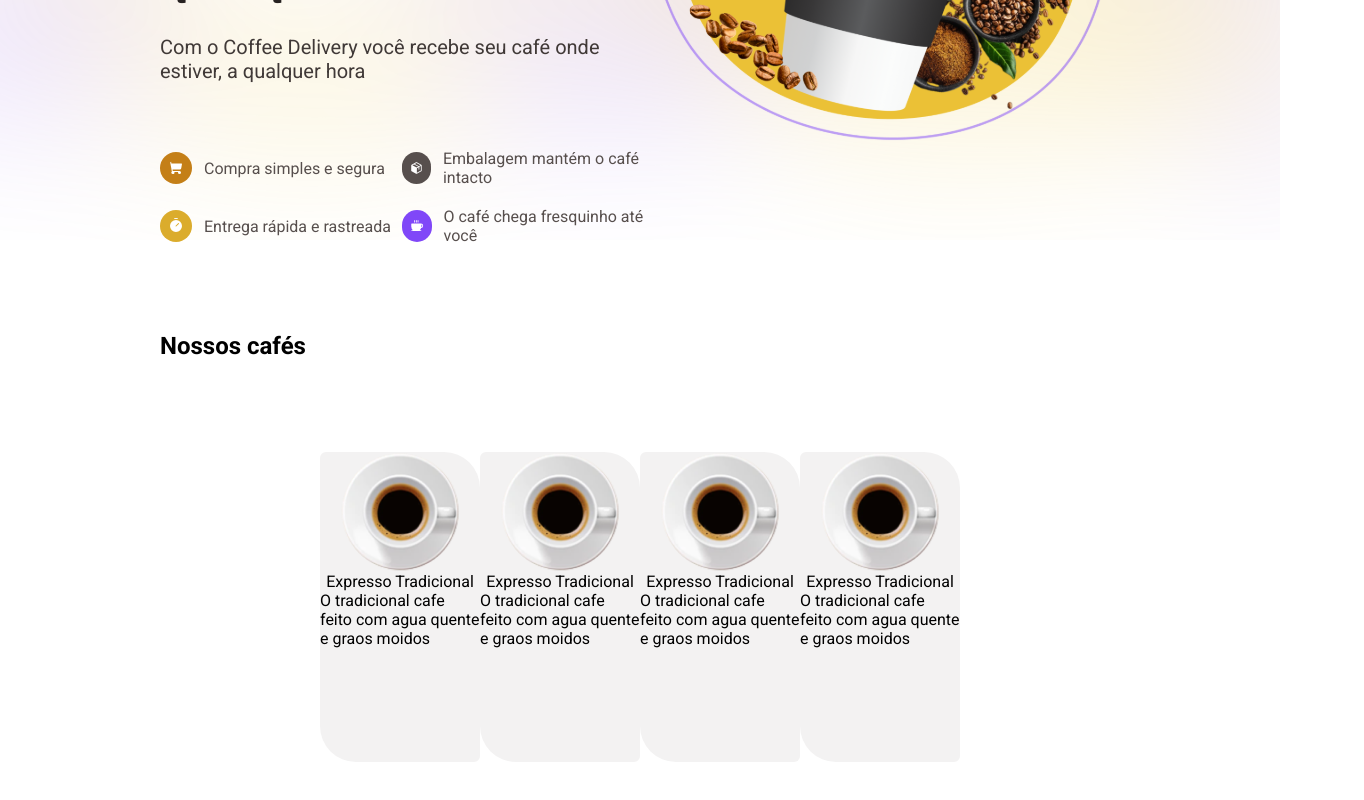
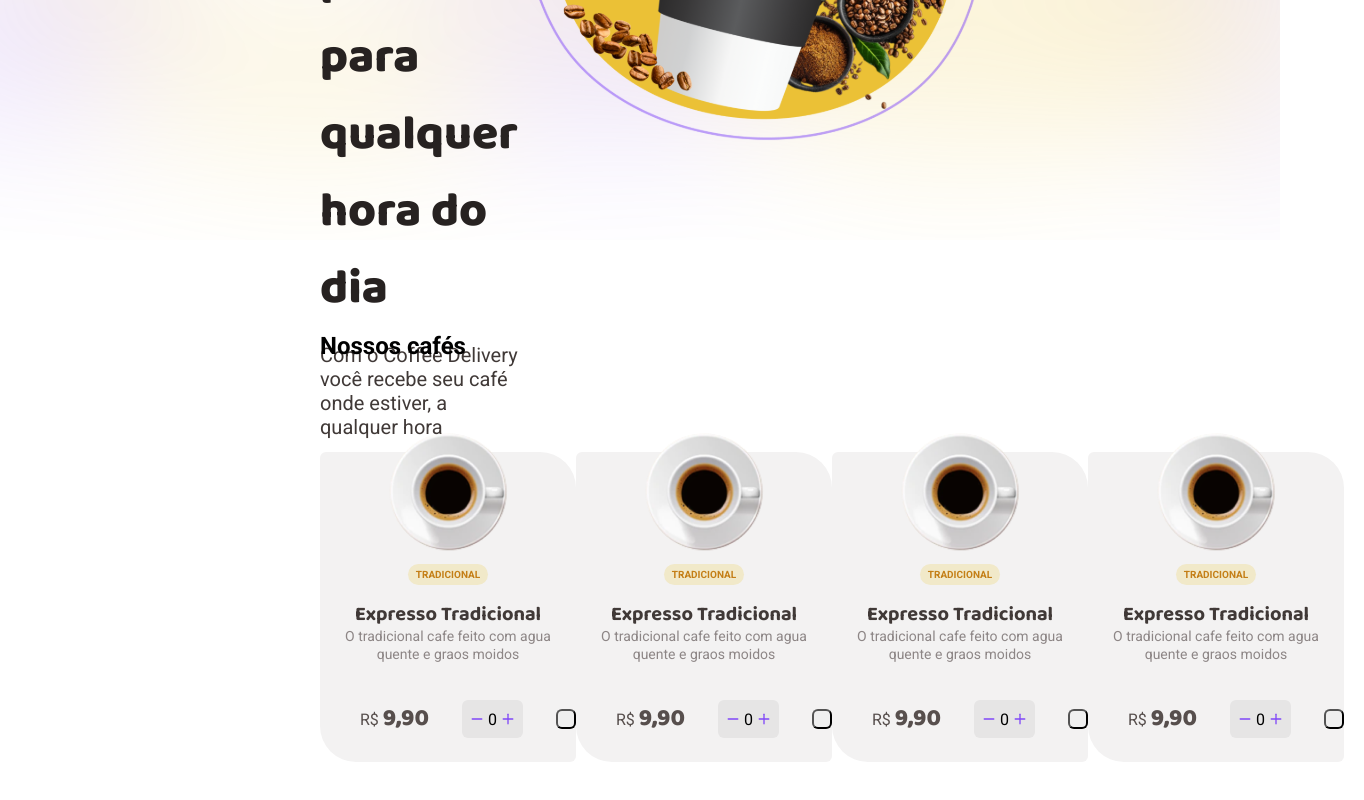
Before and after one commit to ViniciusMV13/CoffeDelivery, a React (Vite) app: page / in a window 1280 px wide. Shown: the part 412-1212 px from the top of the page, 1364 px wide, since content can reach past the window. Built offline with nearby package versions, Linux system fonts and the light colour scheme.

Commit message:
Card de cafe

```diff
--- a/src/components/Header/styles.ts
+++ b/src/components/Header/styles.ts
@@ -5,7 +5,7 @@ display: flex;
 align-items: center;
 justify-content: space-between;
 
-padding: 2rem clamp(2rem, 100%, 10rem);
+padding: 2rem clamp(2rem, 100%, 20rem);
 
 
 nav{
--- a/src/pages/Home/components/CoffeeCard/index.tsx
+++ b/src/pages/Home/components/CoffeeCard/index.tsx
@@ -1,4 +1,4 @@
-import { BuyCoffee, CoffeeContainer, CoffeeDescription, CoffeeInfo, CoffeeName } from "./style";
+import { BuyCoffee, CoffeeCartAdd, CoffeeCoin, CoffeeContainer, CoffeeDescription, CoffeeInfo, CoffeeName, CoffeePrice, CoffeeQuantity, CoffeeQuantityButton, CoffeeQuantityNumber, CoffeeTag, CoffeeValue } from "./style";
 import ExpressoTradicional from './../../../../assets/CoffeeList/Expresso_tradicional.png'
 
 export function CoffeeCard() {
@@ -6,10 +6,27 @@ export function CoffeeCard() {
     <CoffeeContainer>
       <CoffeeInfo>
         <img src={ExpressoTradicional} alt="" />
+        <CoffeeTag>TRADICIONAL</CoffeeTag>
         <CoffeeName>Expresso Tradicional</CoffeeName>
         <CoffeeDescription>O tradicional cafe feito com agua quente e graos moidos</CoffeeDescription>
       </CoffeeInfo>
-      <BuyCoffee></BuyCoffee>
+      <BuyCoffee>
+        <CoffeePrice>
+        <CoffeeCoin>R$</CoffeeCoin>
+        <CoffeeValue>9,90</CoffeeValue>
+        </CoffeePrice>
+        <CoffeeQuantity>
+          <CoffeeQuantityButton><svg xmlns="http://www.w3.org/2000/svg" width="14" height="14" viewBox="0 0 14 14" fill="none">
+  <path fill-rule="evenodd" clip-rule="evenodd" d="M1.53125 7C1.53125 6.63756 1.82506 6.34375 2.1875 6.34375H11.8125C12.1749 6.34375 12.4688 6.63756 12.4688 7C12.4688 7.36244 12.1749 7.65625 11.8125 7.65625H2.1875C1.82506 7.65625 1.53125 7.36244 1.53125 7Z" fill="#8047F8"/>
+</svg></CoffeeQuantityButton>
+          <CoffeeQuantityNumber>0</CoffeeQuantityNumber>
+          <CoffeeQuantityButton><svg xmlns="http://www.w3.org/2000/svg" width="14" height="14" viewBox="0 0 14 14" fill="none">
+  <path fill-rule="evenodd" clip-rule="evenodd" d="M1.53125 7C1.53125 6.63756 1.82506 6.34375 2.1875 6.34375H11.8125C12.1749 6.34375 12.4688 6.63756 12.4688 7C12.4688 7.36244 12.1749 7.65625 11.8125 7.65625H2.1875C1.82506 7.65625 1.53125 7.36244 1.53125 7Z" fill="#8047F8"/>
+  <path fill-rule="evenodd" clip-rule="evenodd" d="M7 1.53125C7.36244 1.53125 7.65625 1.82506 7.65625 2.1875V11.8125C7.65625 12.1749 7.36244 12.4688 7 12.4688C6.63756 12.4688 6.34375 12.1749 6.34375 11.8125V2.1875C6.34375 1.82506 6.63756 1.53125 7 1.53125Z" fill="#8047F8"/>
+</svg></CoffeeQuantityButton>
+        </CoffeeQuantity>
+        <CoffeeCartAdd></CoffeeCartAdd>
+      </BuyCoffee>
     </CoffeeContainer>
   )
 }
--- a/src/pages/Home/components/CoffeeCard/style.ts
+++ b/src/pages/Home/components/CoffeeCard/style.ts
@@ -2,16 +2,17 @@ import styled from 'styled-components'
 
 export const CoffeeContainer = styled.div`
 display: flex;
-justify-content: center;
+flex-direction: column;
 align-items: baseline;
 width: 16rem;
 height: 19.375rem;
+padding: 0 1.25rem ;
+justify-content: space-between;
+flex-shrink: 0;
 background: ${(props) => props.theme['base-card']};
 border-radius: 6px 36px 6px 36px ;
 `
-export const BuyCoffee = styled.div`
 
-`
 
 export const CoffeeInfo = styled.div`
 display: flex;
@@ -21,18 +22,93 @@ align-items: center;
 img{
   width: 120px;
   height: 120px;
+  margin-top: -20px;
 }
 `
-export const CoffeeImg = styled.img`
+export const CoffeeTag = styled.p`
+background: ${(props) => props.theme['yellow-light']};
+color: ${(props) => props.theme['yellow-dark']};
+padding: 0.25rem 0.5rem;
+border-radius: 999px;
+font-size: 0.625rem;
+font-weight: 700;
+line-height: 130%;
+text-transform: uppercase;
+margin-top: 0.75rem;
+`
+export const CoffeeName = styled.p`
+color: ${(props) => props.theme['base-subtitle']};
+font-family: "Baloo 2";
+font-size: 1.25rem;
+font-weight: 700;
+line-height: 130%;
+margin-top: 1rem;
+`
+export const CoffeeDescription = styled.p`
+color: ${(props) => props.theme['base-label']};
+font-size: 0.875rem;
+font-weight: 400;
+line-height: 130%;
+text-align: center;
+`
+export const BuyCoffee = styled.div`
+width: 16rem;
+align-items: center;
+padding: 1.5rem 1.25rem;
+display: flex;
+justify-content: space-between;
+`
+
+export const CoffeePrice = styled.div`
+color: ${(props) => props.theme['base-text']};
+text-align: right;
+display: flex;
+justify-content: center;
+align-items: baseline;
+gap: 0.25rem
+`
+export const CoffeeCoin = styled.p`
+font-style: 0.875rem;
+line-height: 130%;
+`
+export const CoffeeValue = styled.p`
+font-family: 'Baloo 2';
+font-size: 1.5rem;
+font-weight: 800;
+line-height: 130%;
+`
+
+
+export const CoffeeQuantity = styled.div`
+display: flex;
+height: 2.375rem;
+padding: 0.5rem;
+justify-content: center;
+align-items: center;
+gap: 0.25rem;
+border-radius: 6px;
+background: ${(props) => props.theme['base-button']};
+`
+export const CoffeeQuantityButton = styled.button`
+width: 14px;
+height: 14px;
+border: none;
+display: flex;
+align-items: center;
+justify-content: center;
+background: ${(props) => props.theme['base-button']};
+`
+export const CoffeeQuantityNumber = styled.p`
+`
+
+
+export const CoffeeCartAdd = styled.button`
+display: flex;
+padding: 0.5rem;
+justify-content: center;
+align-items: center;
+gap: 0.5rem;
+border-radius: 6px;
+
 
 `
-
-export const CoffeeTag = styled.p`
-
-`
-export const CoffeeName = styled.p`
-
-`
-export const CoffeeDescription = styled.p`
-
-`
--- a/src/pages/Home/styles.ts
+++ b/src/pages/Home/styles.ts
@@ -10,7 +10,7 @@ height: 34rem;
 background-repeat: no-repeat;
 background-size: cover;
 background-position: center;
-padding: 5.75rem 10rem;
+padding: 5.75rem 20rem;
 display: flex;
 justify-content: space-between;
 
@@ -60,12 +60,12 @@ svg {
 export const CoffeeListTitle = styled.div`
 width: 100%;
 height: 100%;
-padding: 5.75rem 10rem;
+padding: 5.75rem 20rem;
 `
 export const CoffeeList = styled.div`
 width: 100%;
 height: 100%;
-padding: 5.75rem 10rem;
+padding: 5.75rem 0;
 display: flex;
 justify-content: space-between;
 
```
